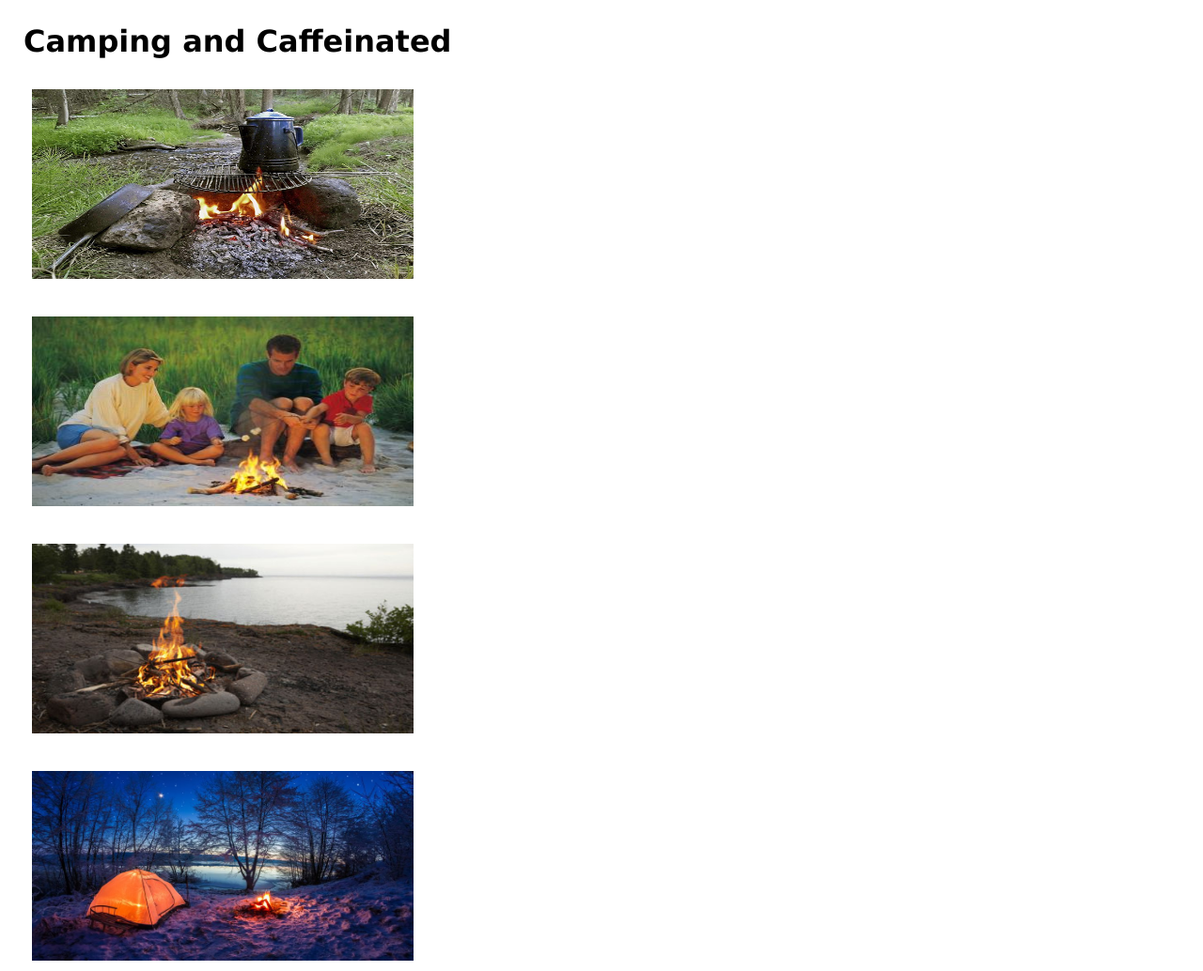
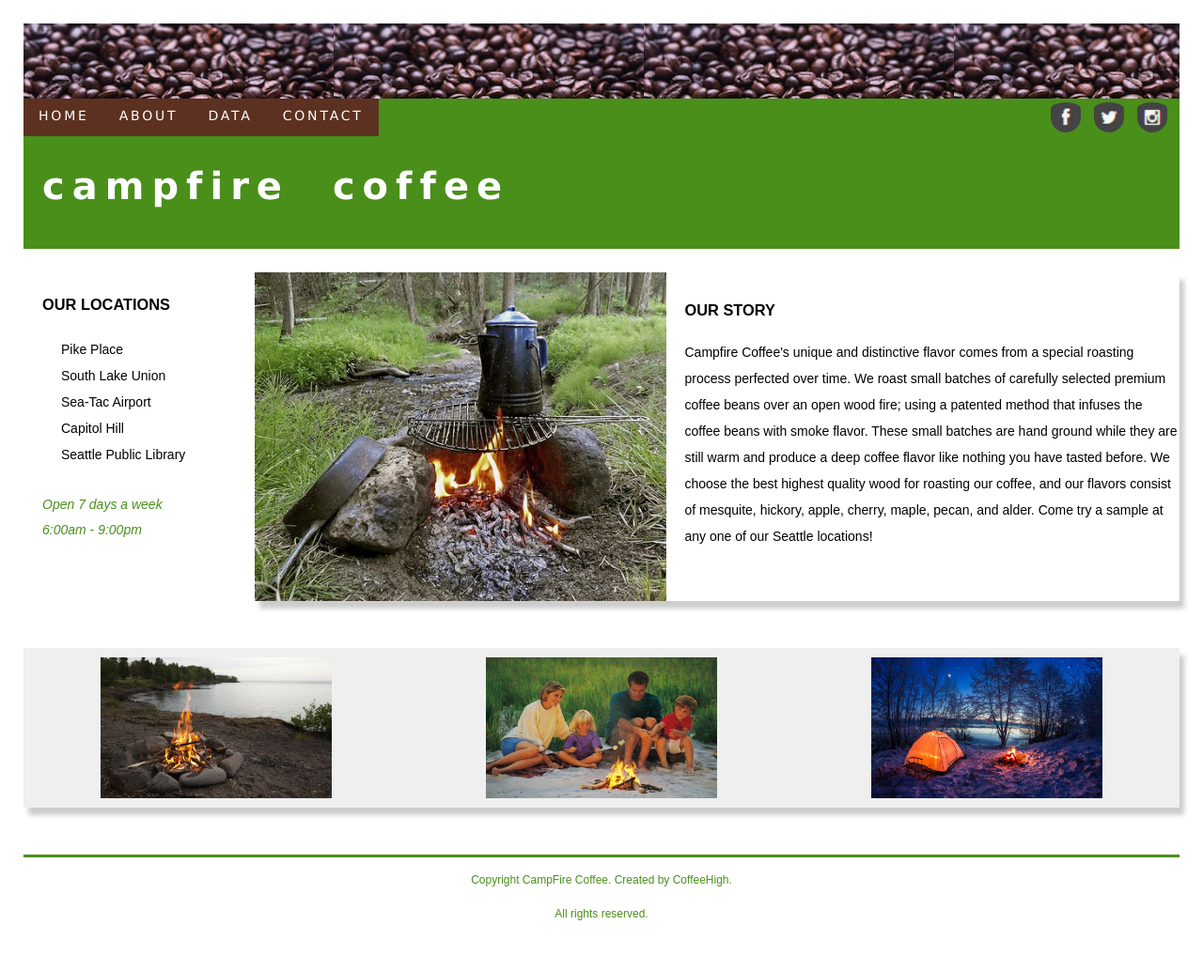
Before and after one commit to TartarSauce/CampFireCoffee, a plain HTML site: page index.html in a window 1280 px wide. Shown: the whole page at 94% size. After the commit the page ends 997 px from the top, so only its background shows below. Drawn offline with Linux system fonts and the light colour scheme.

Commit message:
Cleaned up index page, updated navigation between pages

```diff
--- a/index.html
+++ b/index.html
@@ -2,24 +2,97 @@
 
 <html>
 <head>
-  <title>Campfire Coffee, Monday version</title>
-  <link href="style.css" type="text/css" rel="stylesheet" />
+  <title>Campfire Coffee</title>
+  <link href="indexstyle.css" type="text/css" rel="stylesheet" />
 </head>
 
 <body>
-  <h1>Camping and Caffeinated</h>
-  <p>
-    <img src="assets/campfire-coffee.jpg"/> </p>
-    <p>
+  <header class="pageheader">
+    <div class="coffeeimg"> </div>
+
+    <div class="menusocialbars">
+      <div class="socialbar">
+        <ul class="sociallist">
+          <li><img src="assets/fb-icon.png"/></li>
+          <li><img src="assets/twit-icon.png"/></li>
+          <li><img src="assets/insta-icon.png"/></li>
+        </ul>
+      </div>
+      <div class="menubar">
+        <ul class="menulist">
+          <li>HOME</li>
+          <li>ABOUT</li>
+          <li><a href="data.html">DATA</a></li>
+          <li>CONTACT</li>
+        </ul>
+      </div>
+      <div>
+        <div class="logo">
+          <h2 class="name">CampFire Coffee</h2>
+        </div>
+  </header>
+
+  <div class="middlecontainer">
+    <div class="sidebar">
+      <div class="locations">
+        <h3>OUR LOCATIONS</h3>
+        <ul id="ourlocations">
+          <li>Pike Place</li>
+          <li>South Lake Union</li>
+          <li>Sea-Tac Airport</li>
+          <li>Capitol Hill</li>
+          <li>Seattle Public Library</li>
+        </ul>
+      </div>
+      <div class="timings">
+        <p>Open 7 days a week</p>
+        <p>6:00am - 9:00pm</p>
+      </div>
+    </div>
+    <div class="allsections">
+      <section class="ourprocess">
+        <img src="assets/campfire-coffee.jpg"/>
+        <div class="processdescription">
+          <h3>OUR STORY </h3>
+          <p>Campfire Coffee's unique and distinctive flavor comes
+            from a special roasting process perfected over time. We roast
+            small batches of carefully selected premium coffee beans over
+            an open wood fire; using a patented method that infuses the
+            coffee beans with smoke flavor. These small batches are hand
+            ground while they are still warm and produce a deep coffee flavor
+            like nothing you have tasted before. We choose the best highest
+            quality wood for roasting our coffee, and our flavors consist of
+            mesquite, hickory, apple, cherry, maple, pecan, and alder.
+            Come try a sample at any one of our Seattle locations! </p>
+        </div>
+      </section>
+      <!-- <div class="filler"> </div>
+      <section class="nightcamp">
+        <img src="assets/campfire.jpg"/>
+      </section>
+      <div class="filler"> </div>
+      <section class="family">
+        <img src="assets/campfire-family.jpg"/>
+      </section>
+      <div class="filler"> </div>
+      <section class="daycamp">
+        <img src="assets/campsite-tent-night.jpg"/>
+      </section> -->
+    </div>
+  </div>
+  <section class="campingphotos">
+    <img src="assets/campfire.jpg"/>
     <img src="assets/campfire-family.jpg"/>
-  </p>
-  <p>
-    <img src="assets/campfire.jpg"/>
-  </p>
-  <p>
     <img src="assets/campsite-tent-night.jpg"/>
-  </p>
-
+  </section>
+  <footer class="homefooter">
+    <div class="greenline"> </div>
+    <div class="copyright">
+      <p>Copyright CampFire Coffee. Created by CoffeeHigh.</p>
+      <p>All rights reserved.</p>
+    </div>
+  </footer>
+  <script src="app.js"></script>
 </body>
 
 
--- /dev/null
+++ b/indexstyle.css
@@ -0,0 +1,162 @@
+body {
+  margin-left:25px;
+  margin-right:25px;
+  margin-top:25px;
+}
+
+.logo {
+  height:120px;
+  margin: 0;
+  padding: 0;
+  overflow: hidden;
+  background-color: #498F1A;
+}
+
+.coffeeimg {
+  height:80px;
+  background-image: url("assets/coffee.jpg");
+  opacity:1.0;
+}
+
+.socialbar {
+  float:right;
+}
+
+.menulist, .sociallist {
+  height:40px;
+  font-size: 14px;
+  list-style-type: none;
+  margin: 0;
+  padding: 0;
+  overflow: hidden;
+  display: flex;
+  background-color: #498f1a;
+}
+
+.sociallist img {
+  padding:10px 1px 1px 1px;
+  margin-right:20px;
+  width:70%;
+  border-radius:30px;
+}
+
+.sociallist li, .menulist li {
+    align-self: flex-end;
+    font-family: sans-serif;
+    font-family: Verdana;
+    display: inline;
+    color: white;
+    text-align: center;
+    text-decoration: none;
+}
+
+a, a:visited, a:hover, a:active {
+  color: inherit;
+  text-decoration: none;
+}
+
+.menulist li{
+  background-color:#5C3121;
+  padding: 14px 16px;
+  letter-spacing: 0.2em;
+}
+
+.menulist li:hover{
+  background-color:#498F1A;
+}
+
+.name {
+  margin-left:20px;
+  font-family:sans-serif;
+  font-family: Verdana;
+  font-size:40px;
+  color:white;
+  line-height: 1em;
+  text-transform: lowercase;
+  letter-spacing:0.2em;
+  word-spacing:0.6em;
+}
+
+.middlecontainer {
+  display: flex;
+  justify-content: space-between;
+}
+
+.sidebar {
+  align-self: flex-start;
+  margin-top:25px;
+  width:20%;
+  font-family: sans-serif, 'Verdana';
+  font-size: 14px;
+  line-height: 2em;
+}
+
+.locations h3 {
+  margin:20px;
+}
+.locations ul {
+  list-style-type: none;
+  margin-bottom:40px;
+}
+
+.timings p{
+  margin-left:20px;
+  color: #498F1A;
+  font-style: italic;
+  margin-top:-15px;
+}
+
+.allsections {
+  margin-top:25px;
+  width:80%;
+  align-self:flex-end;
+}
+
+.allsections img {
+  width:50%;
+  height:350px;
+}
+
+.ourprocess {
+  display: flex;
+  box-shadow: 5px 8px 5px #cccccc;
+}
+
+.campingphotos {
+  margin-top:50px;
+  text-align: center;
+  background-color: #efefef;
+  display: flex;
+  justify-content: space-around;
+  box-shadow: 5px 8px 5px #cccccc;
+}
+.campingphotos img {
+  padding:10px;
+  width:20%;
+  height:150px;
+}
+
+.processdescription {
+  margin-top:10px;
+  margin-left:20px;
+  font-family: sans-serif, 'Verdana';
+  font-size: 14px;
+  line-height: 2em;
+}
+
+.homefooter {
+  text-align: center;
+}
+
+.greenline {
+  margin-top:50px;
+  height:3px;
+  background-color: #498F1A;
+}
+
+.copyright p{
+  font-family: sans-serif, 'Verdana';
+  font-size: 12px;
+  line-height: 2em;
+  color:#498F1A;
+}
--- a/style.css
+++ b/style.css
@@ -4,14 +4,7 @@ body {
   margin-left:25px;
   margin-right:25px;
   margin-top:25px;
-}
-
-h2 {
-  background-color: #5A352D;
-  color:white;
-  text-align: center;
-  padding:20px 20px 20px 20px;
-  margin-bottom: 2px;
+  background-color: #efefef;
 }
 
 h3 {
@@ -31,14 +24,14 @@ table {
 .inputblock {
   height:200px;
   width:315px;
-  margin-bottom:10px;
 }
 
 .header {
   width:100%;
+  display: flex;
 }
 
-img {
+.coffeebeans img {
   margin-left:9px;
   height:202px;
   width:33%;
@@ -63,42 +56,41 @@ h4 {
 form {
   border-top:-10px;
   background-color: #DDDDDD;
-  border: 1px solid #5A352D;
+  border: 1px solid #EEEEEE;
 }
 
-label, button {
-  font-size: 12px;
-  padding: 4px;
-}
-
-ul {
+.formlists {
   list-style: none;
   margin:10px 0px 10px -15px;
 }
 
-li {
+.formlists li {
   padding-right:5px 0px 5px 0px;
   margin-bottom: 5px;
   font-size: 14px;
 }
 
-input {
+.formlists input {
   border:1px solid #999999;
   width:127px;
   padding:5px;
 }
 
-.kioskloc {
+.formlists .kioskloc {
   width:260px;
 }
 
-button {
+.formlists button {
   font-size: 12px;
   font-weight: bold;
   background-color: #5A352D;
   color: white;
   width:260px;
   border-top: 1px solid #green;
+}
+
+.formlists button:hover {
+  background-color:#498F1A;
 }
 
 th {
```
Also changed, not shown: data.html (+29 -4 lines), assets/fb-icon.png (added), assets/insta-icon.png (added), assets/twit-icon.png (added).
